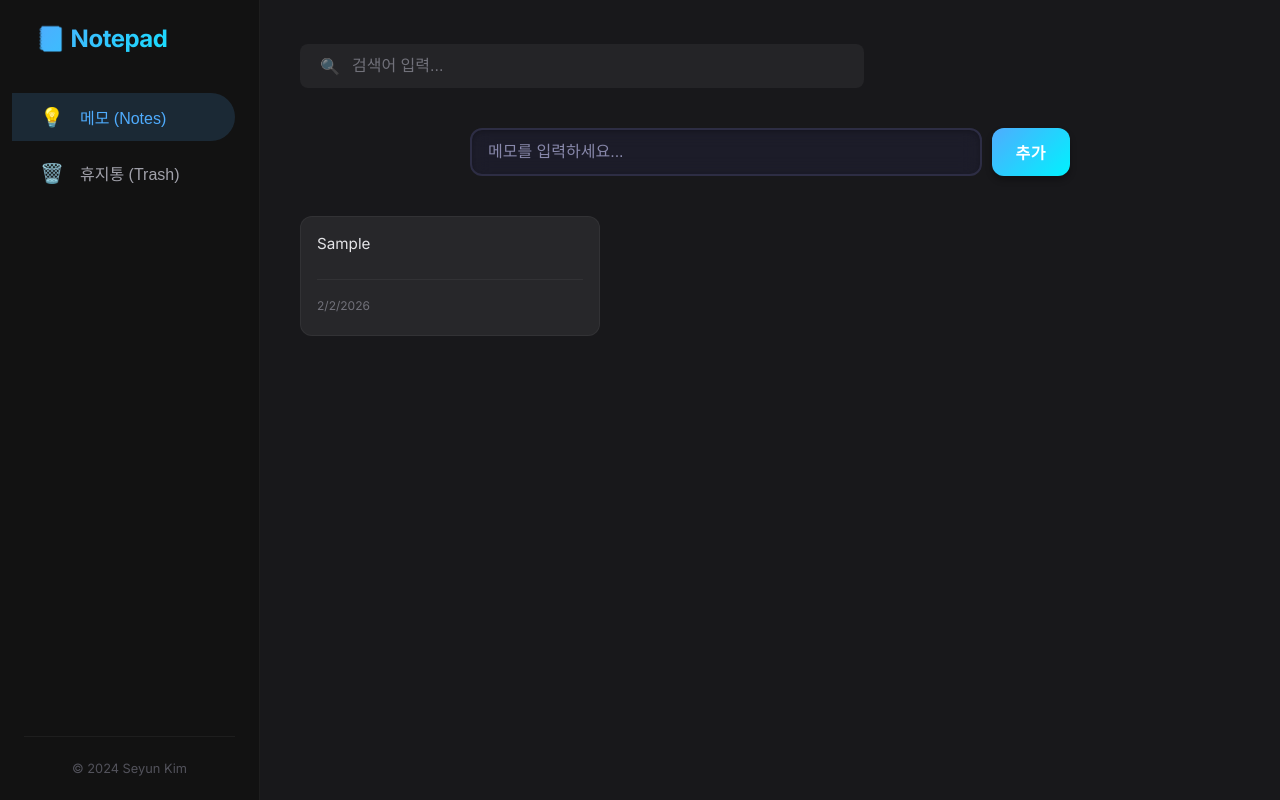
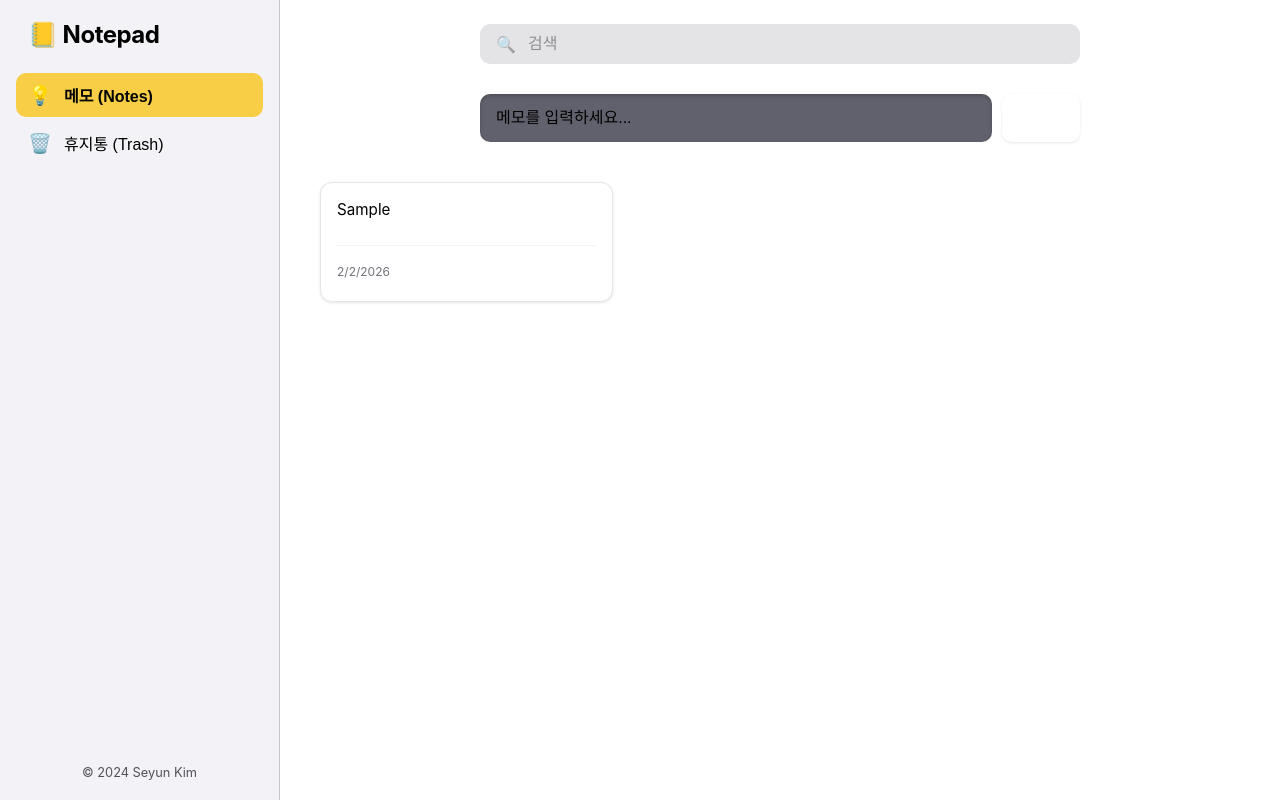
Before and after one commit to seyunkims/memo_seyunkims, a React (Vite) app: page / in a window 1280 px wide. Both pictures are taken after typing "Sample" into the empty fields and a click on the button "추가". Built offline with nearby package versions, Linux system fonts and the light colour scheme; no server answers.

Commit message:
style: UI/Modal lint fix and layout update

```diff
--- a/src/components/layout/Layout.tsx
+++ b/src/components/layout/Layout.tsx
@@ -9,7 +9,7 @@ interface LayoutProps {
 
 const Layout: React.FC<LayoutProps> = ({ children, currentView, onViewChange }) => {
     return (
-        <div className="app-layout" style={{ display: 'flex', minHeight: '100vh', backgroundColor: '#18181b' }}>
+        <div className="app-layout" style={{ display: 'flex', minHeight: '100vh', backgroundColor: '#ffffff' }}>
             <Sidebar currentView={currentView} onViewChange={onViewChange} />
             <main className="main-content" style={{ flex: 1, padding: '24px 40px', overflowY: 'auto' }}>
                 {children}
--- a/src/components/ui/SearchBar.tsx
+++ b/src/components/ui/SearchBar.tsx
@@ -14,7 +14,7 @@ const SearchBar: React.FC<SearchBarProps> = ({ searchQuery, onSearchChange }) =>
                 <input
                     type="text"
                     className="search-input"
-                    placeholder="검색어 입력..."
+                    placeholder="검색"
                     value={searchQuery}
                     onChange={(e) => onSearchChange(e.target.value)}
                 />
--- a/src/index.css
+++ b/src/index.css
@@ -6,44 +6,28 @@
 }
 
 :root {
-    /* Premium Dark Theme Variables */
-    --bg-primary: #121212;
-    --bg-card: #1e1e2f;
-    --text-primary: #ffffff;
-    --text-secondary: #e0e0e0;
-    --text-placeholder: #8888aa;
-    --text-muted: #666688;
-    --border-color: #2d2d44;
+    /* iOS Light Theme Variables */
+    --ios-bg-primary: #ffffff;
+    --ios-bg-secondary: #f2f2f7; /* System Gray 6 */
+    --ios-bg-card: #ffffff;
+    --ios-text-primary: #000000;
+    --ios-text-secondary: #8e8e93; /* System Gray */
+    --ios-text-placeholder: #c7c7cc;
+    --ios-separator: #c6c6c8;
 
-    /* Gradients */
-    --gradient-primary: linear-gradient(135deg, #4facfe 0%, #00f2fe 100%);
-    --gradient-danger: linear-gradient(135deg, #ff9a9e 0%, #fecfef 99%, #fecfef 100%); /* Soft Red/Pink */
-    --gradient-danger-hover: linear-gradient(135deg, #ff758c 0%, #ff7eb3 100%);
+    --ios-yellow: #f7ce46; /* Notes Yellow */
+    --ios-blue: #007aff;
+    --ios-red: #ff3b30;
+    --ios-gray-input: #e4e4e6; /* Search bar bg */
 
-    /* Solids for backup/borders */
-    --color-primary: #00f2fe;
-    --color-primary-hover: #4facfe;
-
-    --color-danger: #ff6b6b;
-    --color-success: #43e97b;
-    --color-success-hover: #38f9d7;
-
-    --btn-secondary-bg: #2d2d44;
-    --btn-secondary-hover: #3d3d5c;
-    --btn-secondary-text: #ffffff;
-    --btn-cancel-bg: #4a4a6a;
-    --btn-cancel-hover: #5a5a7a;
-
-    --shadow-sm: 0 4px 6px rgba(0, 0, 0, 0.3);
-    --shadow-md: 0 8px 15px rgba(0, 0, 0, 0.4);
-    --radius-md: 12px;
-    --radius-lg: 16px;
+    --shadow-sm: 0 1px 3px rgba(0, 0, 0, 0.1);
+    --radius-md: 10px;
+    --radius-lg: 12px;
 }
 
 body {
-    font-family: 'Inter', -apple-system, BlinkMacSystemFont, sans-serif;
-    background-color: var(--bg-primary);
-    color: var(--text-primary);
+    font-family: -apple-system, BlinkMacSystemFont, "SF Pro Text", "Segoe UI", Roboto, Helvetica, Arial, sans-serif;
+    background-color: var(--ios-bg-primary);
+    color: var(--ios-text-primary);
     min-height: 100vh;
-    background-image: radial-gradient(circle at 50% 0%, #1e1e2f 0%, #121212 60%);
 }
--- a/src/styles/App.css
+++ b/src/styles/App.css
@@ -11,11 +11,10 @@
 
 .app-title {
     text-align: center;
-    color: var(--text-primary);
-    margin-bottom: 60px;
-    font-size: 2.5rem;
+    color: var(--ios-text-primary);
+    margin-bottom: 30px;
+    font-size: 2rem;
     font-weight: 700;
-    text-shadow: 0 0 20px rgba(79, 172, 254, 0.3);
     letter-spacing: -0.5px;
 }
 
--- a/src/styles/MemoCard.css
+++ b/src/styles/MemoCard.css
@@ -1,28 +1,29 @@
 /* src/styles/MemoCard.css */
 .memo-card {
-    background-color: #27272a;
-    border: 1px solid rgba(255, 255, 255, 0.05);
+    background-color: var(--ios-bg-card);
+    border: 1px solid #e5e5ea;
     border-radius: 12px;
     padding: 16px;
     display: flex;
     flex-direction: column;
     justify-content: space-between;
     min-height: 120px;
-    transition: all 0.2s cubic-bezier(0.4, 0, 0.2, 1);
+    transition: all 0.2s ease;
     position: relative;
     overflow: hidden;
+    box-shadow: var(--shadow-sm);
 }
 
 .memo-card:hover {
-    transform: translateY(-4px);
-    box-shadow: 0 10px 20px rgba(0, 0, 0, 0.3);
-    border-color: rgba(255, 255, 255, 0.1);
-    background-color: #2e2e32;
+    transform: translateY(-2px);
+    box-shadow: 0 4px 12px rgba(0,0,0,0.08);
+    border-color: #d1d1d6;
+    background-color: #ffffff;
 }
 
 .memo-card-content {
     flex: 1;
-    color: #e4e4e7;
+    color: var(--ios-text-primary);
     font-size: 0.95rem;
     line-height: 1.5;
     white-space: pre-wrap;
@@ -35,7 +36,7 @@
     justify-content: space-between;
     align-items: center;
     padding-top: 12px;
-    border-top: 1px solid rgba(255, 255, 255, 0.05);
+    border-top: 1px solid #f2f2f7;
 }
 
 .date {
@@ -81,7 +82,7 @@
     height: 100px;
     background: transparent;
     border: none;
-    color: #ffffff;
+    color: #000000;
     font-size: 0.95rem;
     resize: none;
     outline: none;
--- a/src/styles/Modal.css
+++ b/src/styles/Modal.css
@@ -5,14 +5,14 @@
     left: 0;
     width: 100%;
     height: 100%;
-    background-color: rgba(0, 0, 0, 0.6);
-    backdrop-filter: blur(5px);
+    background-color: rgba(0, 0, 0, 0.4);
+    backdrop-filter: blur(2px);
     display: flex;
     justify-content: center;
     align-items: center;
     z-index: 1000;
     opacity: 0;
-    transition: opacity 0.3s ease;
+    transition: opacity 0.2s ease-in-out;
 }
 
 .modal-overlay.open {
@@ -25,79 +25,89 @@
 }
 
 .modal-content {
-    background: #1e1e2f;
-    border: 1px solid rgba(255, 255, 255, 0.1);
-    box-shadow: 0 10px 40px rgba(0, 0, 0, 0.5);
-    border-radius: 16px;
-    padding: 24px;
-    width: 90%;
-    max-width: 400px;
-    transform: scale(0.95) translateY(10px);
-    transition: all 0.3s cubic-bezier(0.34, 1.56, 0.64, 1);
+    background: rgba(245, 245, 245, 0.95); /* iOS System Gray 6 */
+    backdrop-filter: blur(20px);
+    border: none;
+    box-shadow: 0 10px 30px rgba(0, 0, 0, 0.2);
+    border-radius: 14px;
+    padding: 0;
+    width: 270px; /* iOS Alert standard width */
+    transform: scale(1.1);
+    transition: all 0.2s cubic-bezier(0.175, 0.885, 0.32, 1.275);
+    text-align: center;
+    overflow: hidden;
 }
 
 .modal-content.open {
-    transform: scale(1) translateY(0);
+    transform: scale(1);
+    opacity: 1;
 }
 
 .modal-content.closing {
-    transform: scale(0.95) translateY(10px);
+    transform: scale(0.9);
+    opacity: 0;
 }
 
 .modal-title {
-    margin: 0 0 12px;
-    color: #ffffff;
-    font-size: 1.25rem;
+    margin: 20px 16px 8px 16px;
+    color: #000000;
+    font-size: 1.1rem;
     font-weight: 600;
 }
 
 .modal-message {
-    margin: 0 0 24px;
-    color: #a1a1aa;
-    line-height: 1.5;
-    font-size: 0.95rem;
+    margin: 0 16px 20px 16px;
+    color: #000000;
+    line-height: 1.4;
+    font-size: 0.9rem;
 }
 
 .modal-actions {
     display: flex;
-    justify-content: flex-end;
-    gap: 12px;
+    border-top: 1px solid rgba(60, 60, 67, 0.29); /* iOS Separator */
+    gap: 0;
 }
 
 .modal-button {
-    padding: 10px 20px;
-    border-radius: 8px;
-    font-size: 0.9rem;
-    font-weight: 500;
+    flex: 1;
+    padding: 12px 10px;
+    font-size: 1rem;
+    font-weight: 400;
     cursor: pointer;
     border: none;
-    transition: all 0.2s;
+    background: transparent;
+    transition: background-color 0.1s;
+    border-radius: 0;
+}
+
+.modal-button:active {
+    background-color: rgba(0, 0, 0, 0.05);
 }
 
 .modal-button.cancel {
     background-color: transparent;
-    color: #a1a1aa;
-    border: 1px solid #3f3f46;
+    color: var(--ios-blue);
+    border: none;
+    border-right: 1px solid rgba(60, 60, 67, 0.29);
+    font-weight: 400;
 }
 
 .modal-button.cancel:hover {
-    background-color: #27272a;
-    color: #ffffff;
+    background-color: transparent; /* No hover on touch/iOS usually, but web needs feedback */
 }
 
-.modal-button.confirm.primary {
-    background: linear-gradient(135deg, #4facfe 0%, #00f2fe 100%);
-    color: white;
-    box-shadow: 0 4px 12px rgba(79, 172, 254, 0.3);
+.modal-button.confirm {
+    color: var(--ios-blue);
+    font-weight: 600;
+    background: transparent;
+    box-shadow: none;
 }
 
 .modal-button.confirm.danger {
-    background: linear-gradient(135deg, #ff9a9e 0%, #ff758c 100%);
-    color: #4a0000;
-    box-shadow: 0 4px 12px rgba(255, 107, 107, 0.3);
+    color: var(--ios-red);
 }
 
 .modal-button.confirm:hover {
-    transform: translateY(-1px);
-    filter: brightness(1.1);
+    transform: none;
+    filter: none;
 }
--- a/src/styles/SearchBar.css
+++ b/src/styles/SearchBar.css
@@ -1,23 +1,23 @@
 /* src/styles/SearchBar.css */
 .search-bar-container {
-    width: 60%;
-    margin-bottom: 40px;
-    margin-top: 20px;
+    width: 100%;
+    max-width: 600px;
+    margin: 0 auto 30px auto;
 }
 
 .search-input-wrapper {
     position: relative;
     display: flex;
     align-items: center;
-    background-color: rgba(255, 255, 255, 0.05);
-    border-radius: 8px;
-    padding: 12px 20px;
+    background-color: var(--ios-gray-input);
+    border-radius: 10px; /* iOS rounded corner */
+    padding: 10px 16px;
     transition: background-color 0.2s;
 }
 
 .search-input-wrapper:focus-within {
-    background-color: rgba(255, 255, 255, 0.1);
-    box-shadow: 0 4px 12px rgba(0, 0, 0, 0.2);
+    background-color: #d1d1d6;
+    box-shadow: none;
 }
 
 .search-icon {
@@ -29,11 +29,11 @@
     flex: 1;
     background: transparent;
     border: none;
-    color: #ffffff;
+    color: #000000;
     font-size: 1rem;
     outline: none;
 }
 
 .search-input::placeholder {
-    color: #71717a;
+    color: #8e8e93;
 }
--- a/src/styles/Sidebar.css
+++ b/src/styles/Sidebar.css
@@ -1,63 +1,61 @@
 /* src/styles/Sidebar.css */
 .sidebar {
-    width: 260px;
-    background-color: #121212;
-    color: #e4e4e7;
+    width: 280px;
+    background-color: var(--ios-bg-secondary);
+    color: var(--ios-text-primary);
     display: flex;
     flex-direction: column;
-    border-right: 1px solid rgba(255, 255, 255, 0.05);
-    padding: 24px;
+    border-right: 1px solid var(--ios-separator);
+    padding: 20px 16px;
     flex-shrink: 0;
 }
 
 .sidebar-header {
-    margin-bottom: 40px;
+    margin-bottom: 24px;
     padding-left: 12px;
 }
 
 .sidebar-header h2 {
     font-size: 1.5rem;
     font-weight: 700;
-    background: linear-gradient(135deg, #4facfe, #00f2fe);
-    -webkit-background-clip: text;
-    background-clip: text;
-    -webkit-text-fill-color: transparent;
+    color: var(--ios-text-primary);
+    background: none;
+    -webkit-text-fill-color: initial;
     letter-spacing: -0.5px;
 }
 
 .sidebar-nav {
     display: flex;
     flex-direction: column;
-    gap: 8px;
+    gap: 4px;
     flex: 1;
 }
 
 .nav-item {
     display: flex;
     align-items: center;
-    gap: 16px;
-    padding: 12px 16px;
-    border-radius: 0 50px 50px 0; /* Google Keep style */
+    gap: 12px;
+    padding: 10px 12px;
+    border-radius: 10px;
     border: none;
     background: transparent;
-    color: #a1a1aa;
+    color: var(--ios-text-primary);
     font-size: 1rem;
-    font-weight: 500;
+    font-weight: 400;
     cursor: pointer;
-    transition: all 0.2s ease;
+    transition: background-color 0.2s;
     text-align: left;
-    margin-left: -12px; /* Pull left to attach to edge */
-    padding-left: 28px;
+    margin-left: 0;
 }
 
 .nav-item:hover {
-    background-color: rgba(255, 255, 255, 0.03);
-    color: #ffffff;
+    background-color: rgba(0, 0, 0, 0.05);
 }
 
 .nav-item.active {
-    background-color: rgba(79, 172, 254, 0.15);
-    color: #4facfe;
+    background-color: var(--ios-yellow);
+    color: #000000;
+    font-weight: 600;
 }
 
 .nav-item .icon {
```
Also changed, not shown: 1 other file (tests, documents, lock files or other folders).
